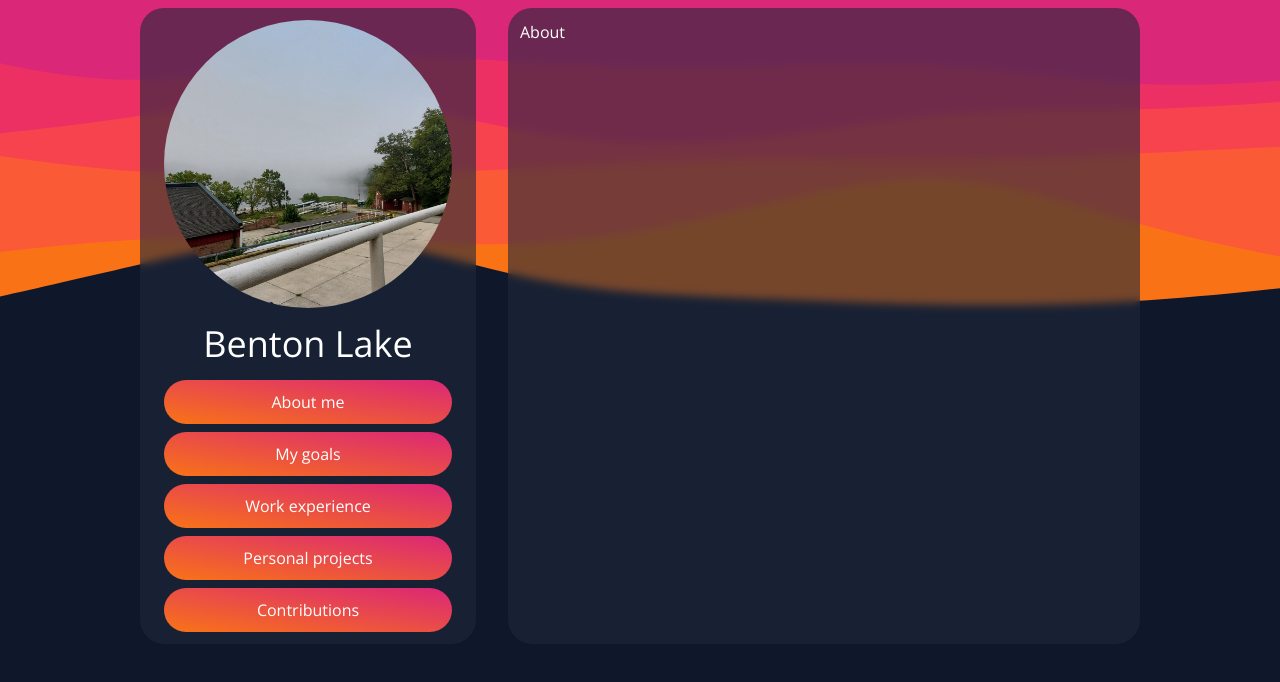
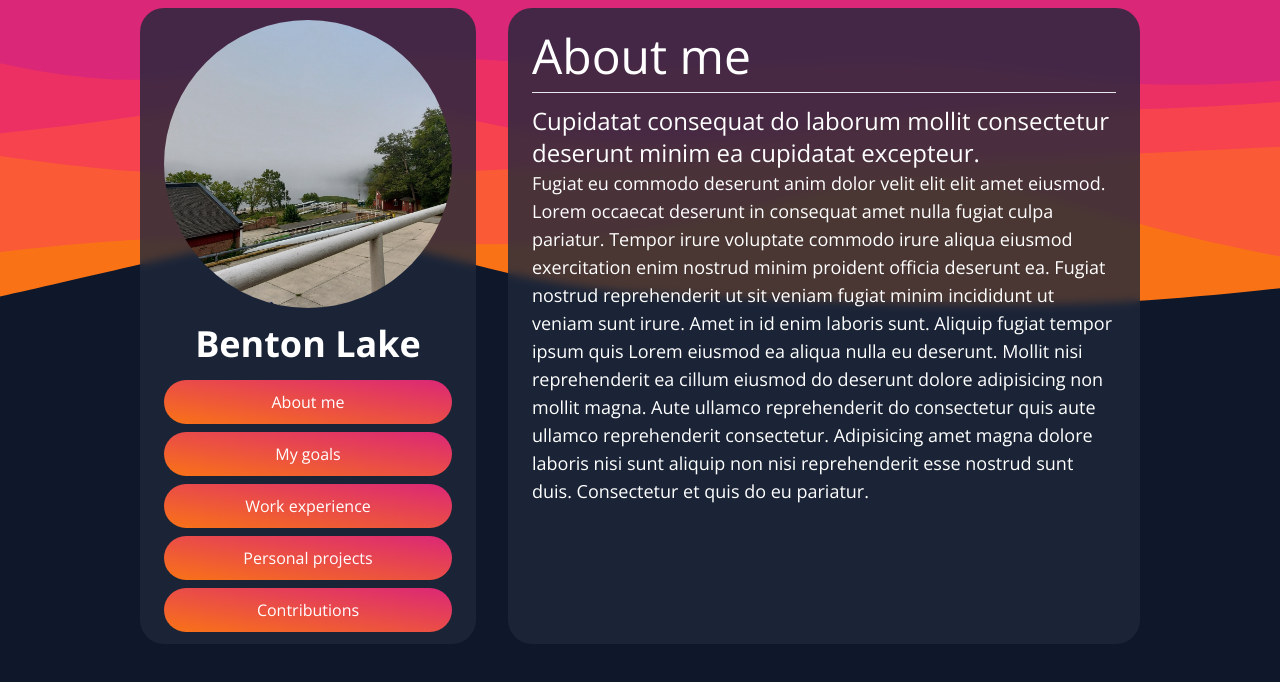
Before and after one commit to myqcsj/bentonlake-dot-dev, a Next.js app: page /about in a window 1280 px wide. Shown: the top 682 px of the page. Built offline with nearby package versions, Linux system fonts and the light colour scheme.

Commit message:
Progress before card rework

```diff
--- a/app/(SidePanel)/(HavePanel)/about/page.tsx
+++ b/app/(SidePanel)/(HavePanel)/about/page.tsx
@@ -3,5 +3,27 @@ export const metadata = {
 };
 
 export default function About() {
-  return <>About</>;
+  return (
+    <>
+      <h2 className="text-5xl">About me</h2>
+      <hr className="my-3" />
+      <h3 className="text-2xl">
+        Cupidatat consequat do laborum mollit consectetur deserunt minim ea
+        cupidatat excepteur.
+      </h3>
+      <p className="text-lg">
+        Fugiat eu commodo deserunt anim dolor velit elit elit amet eiusmod.
+        Lorem occaecat deserunt in consequat amet nulla fugiat culpa pariatur.
+        Tempor irure voluptate commodo irure aliqua eiusmod exercitation enim
+        nostrud minim proident officia deserunt ea. Fugiat nostrud reprehenderit
+        ut sit veniam fugiat minim incididunt ut veniam sunt irure. Amet in id
+        enim laboris sunt. Aliquip fugiat tempor ipsum quis Lorem eiusmod ea
+        aliqua nulla eu deserunt. Mollit nisi reprehenderit ea cillum eiusmod do
+        deserunt dolore adipisicing non mollit magna. Aute ullamco reprehenderit
+        do consectetur quis aute ullamco reprehenderit consectetur. Adipisicing
+        amet magna dolore laboris nisi sunt aliquip non nisi reprehenderit esse
+        nostrud sunt duis. Consectetur et quis do eu pariatur.
+      </p>
+    </>
+  );
 }
--- a/app/(SidePanel)/layout.tsx
+++ b/app/(SidePanel)/layout.tsx
@@ -29,7 +29,7 @@ export default function SidePanelLayout({
         <LocationDescriptionProvider>
           <PanelSection className="flex flex-col gap-4 items-center px-6">
             <Avatar src={me} alt="Benton Lake" size={288} priority />
-            <h1 className="text-4xl text-center font-thin">Benton Lake</h1>
+            <h1 className="text-4xl text-center font-bold">Benton Lake</h1>
             <NavBar>
               <NavItem href="/about" innerText="About me" />
               <NavItem href="/goals" innerText="My goals" />
--- a/ui/NavItem/NavItem.tsx
+++ b/ui/NavItem/NavItem.tsx
@@ -30,7 +30,7 @@ export default function NavItem({
           setLocationDescription({ prev: window.location.pathname, curr: href })
         }
       >
-        <span className="font-thin">{innerText}</span>
+        <span className="font-normal">{innerText}</span>
 
         <div
           className={`h-4 ml-60 flex justify-center items-center absolute transition-opacity ${
--- a/ui/PanelSection/PanelSection.tsx
+++ b/ui/PanelSection/PanelSection.tsx
@@ -11,7 +11,7 @@ export default function PanelSection({
 }) {
   return (
     <section
-      className={`backdrop-blur-sm bg-slate-800/60 rounded-3xl p-3 ${
+      className={`backdrop-blur-sm bg-slate-800/80 rounded-3xl p-3 ${
         className ?? ''
       }`}
       ref={refer}
--- a/ui/SidePanel/SidePanel.tsx
+++ b/ui/SidePanel/SidePanel.tsx
@@ -37,8 +37,11 @@ export default function SidePanel({ children }: { children: React.ReactNode }) {
   }, [prev, curr]);
 
   return (
-    <PanelSection refer={ref} className="duration-700 transition w-full h-full">
-      {children}
+    <PanelSection
+      refer={ref}
+      className="duration-700 transition w-full h-full p-6 font-thin"
+    >
+      <article>{children}</article>
     </PanelSection>
   );
 }
```
